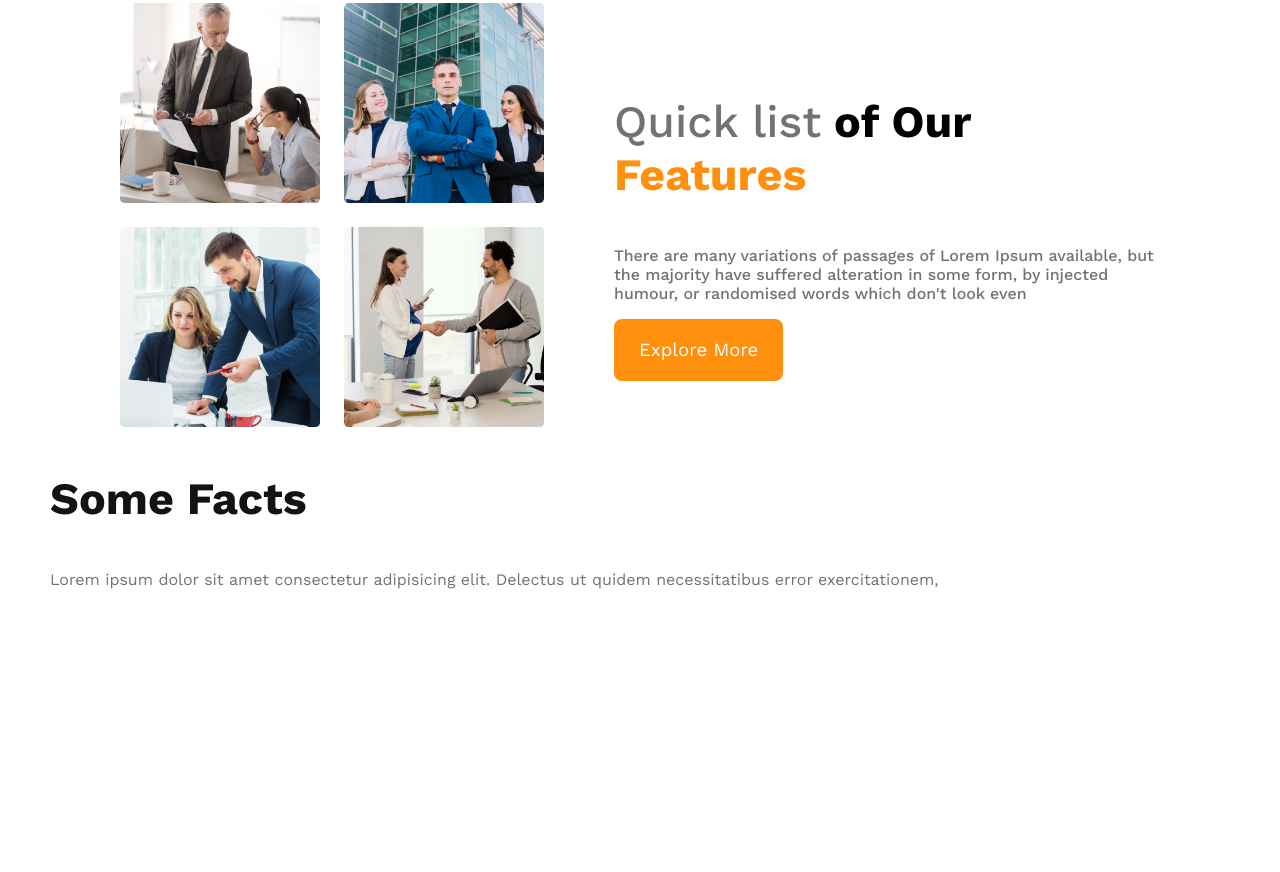
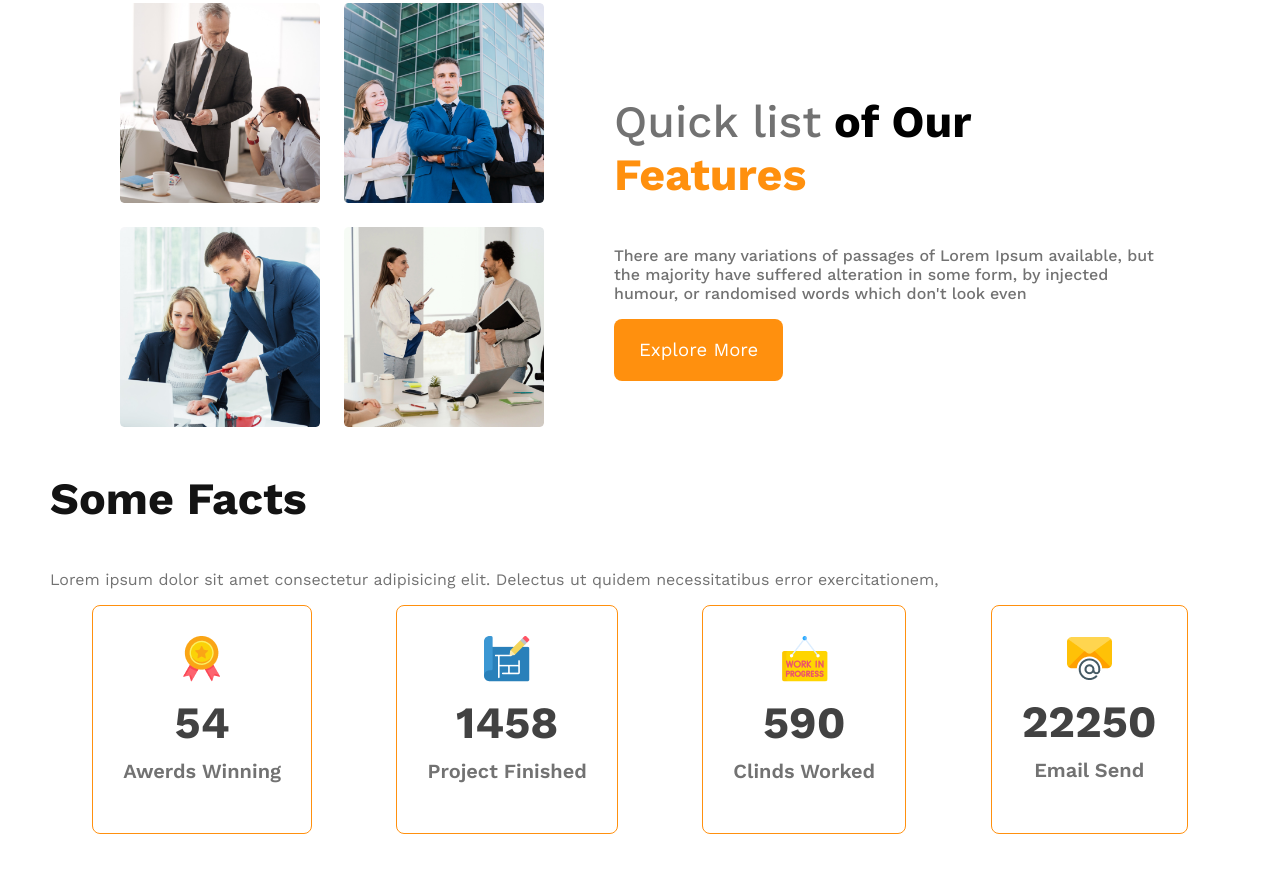
Before and after one commit to Ifteharr001/g3-architects-website, a plain HTML site: page index.html in a window 1280 px wide. Shown: the part 1069-1941 px from the top of the page. Before the commit the page ends 1708 px from the top, so only its background shows below. Drawn offline with nearby package versions, Linux system fonts and the light colour scheme.

Commit message:
added facts section

```diff
--- a/index.html
+++ b/index.html
@@ -58,6 +58,28 @@
         <section class="facts">
             <h3 class="facts-title">Some Facts</h3>
             <p class="facts-description">Lorem ipsum dolor sit amet consectetur adipisicing elit. Delectus ut quidem necessitatibus error exercitationem,</p>
+            <div class="facts-card-container">
+                <div class="card">
+                    <img src="images/icons/ribon.png" alt="">
+                    <h2 class="card-stats">54</h2>
+                    <p class="card-title">Awerds Winning</p>
+                </div>
+                <div class="card">
+                    <img src="images/icons/projects.png" alt="">
+                    <h2 class="card-stats">1458</h2>
+                    <p class="card-title">Project Finished</p>
+                </div>
+                <div class="card">
+                    <img src="images/icons/customers.png" alt="">
+                    <h2 class="card-stats">590</h2>
+                    <p class="card-title">Clinds Worked</p>
+                </div>
+                <div class="card">
+                    <img src="images/icons/email.png" alt="">
+                    <h2 class="card-stats">22250</h2>
+                    <p class="card-title">Email Send</p>
+                </div>
+            </div>
         </section>
     </main>
     <footer>
--- a/style.css
+++ b/style.css
@@ -120,7 +120,28 @@ main{
     font-weight: 700;
     color: #131313;
 }
-
+.facts-card-container{
+    display: flex;
+    justify-content: space-around;
+}
+.facts-card-container .card{
+    border-radius: 8px;
+    padding: 30px;
+    border: 1px solid #FF900E;
+    text-align: center;
+}
+.facts-card-container .card-stats{
+    font-size: 2.8rem;
+    margin-top: 10px;
+    margin-bottom: 10px;
+    color: #424242;
+}
+.facts-card-container .card-title{
+    font-weight: 600;
+    margin-top: 5px;
+    color: #727272;
+    font-size: 1.25rem;
+}
 
 
 
```
